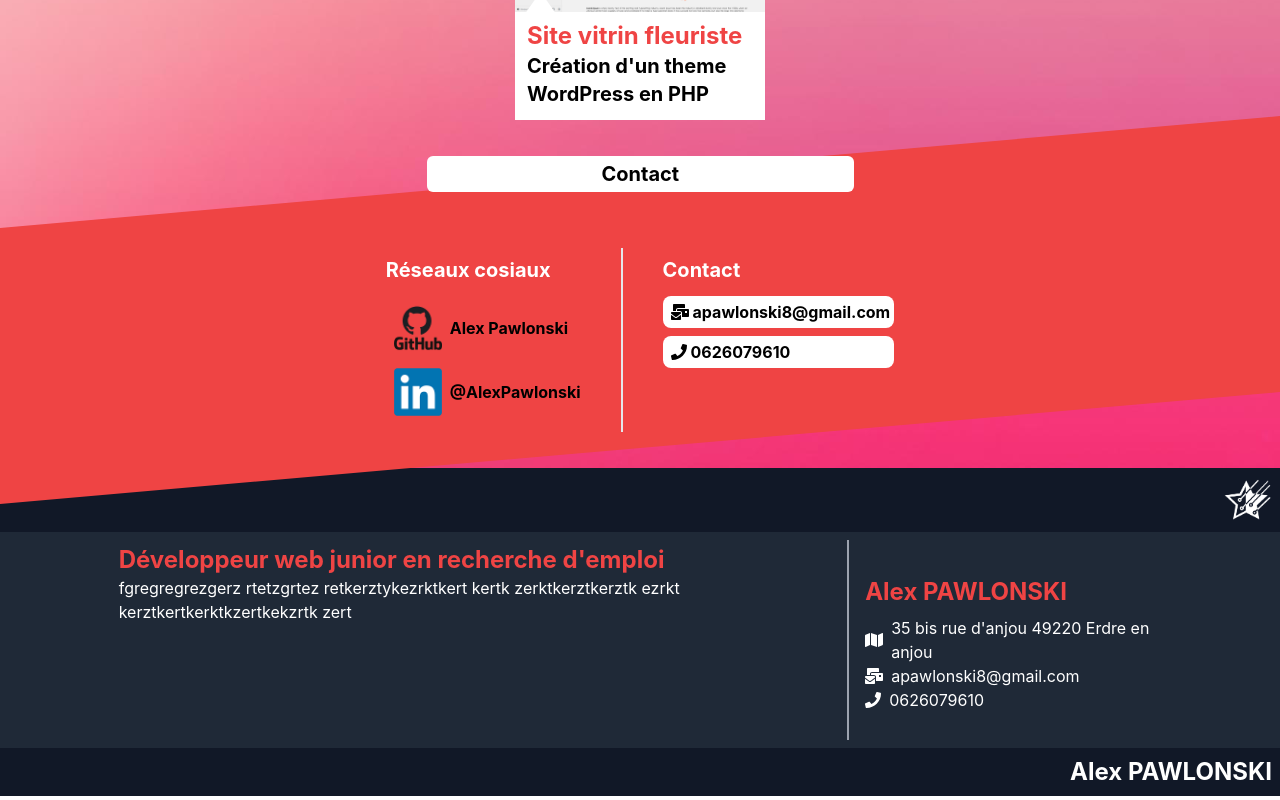
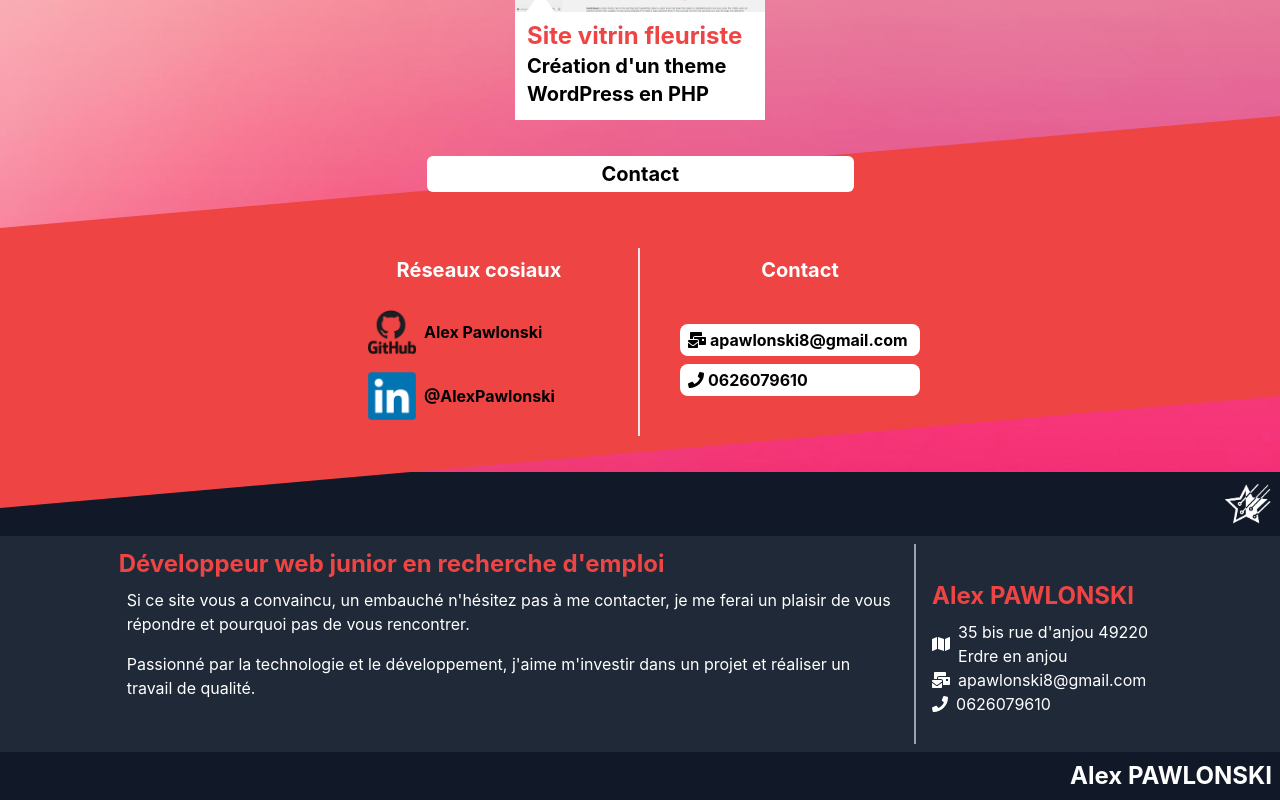
Before and after one commit to AlexPawlonski/Site_CV, a React (Create React App) app: page / in a window 1280 px wide. Shown: the part 4056-4856 px from the top of the page. Built offline with nearby package versions, Linux system fonts and the light colour scheme.

Commit message:
add desc

```diff
--- a/src/App.js
+++ b/src/App.js
@@ -415,7 +415,11 @@ function App() {
                 author: "CodingWeb",
                 client: "Shepard",
                 date:"nov. 2020 - déc. 2020",
-                desc: "vfz v dvfr zrfvfvefvzefsvnfdkfdzjkfjr ",
+                desc: [
+                  "Sur ce projet j'ai réalisé plusieurs travaux, notamment une mise à jour graphique des composants existant ou des template FireBlaze html. Tout cela en utilisant bootstrap mais aussi du CSS classique pour les composants qui demandaient un peu plus de personnalisation.",
+                  "J'ai aussi effectué un travail assez conséquent sur la marketplace du site “Voir diapositive 3”  en créant et en paramétrant le composants filtre des produits de la boutique. ",
+                  "J'ai effectué mon travail en utilisant l'application storybook,  et en étant supervisé par mon chef d'équipe via la plate-forme Gira qui nous servait à communiquer entre membres de l'équipe mais aussi avec  les responsables du projet de l'entreprise Shepard Event.",
+                ],
                 skill: ["Bootstrap", "HTML", "CSS", "JS", "FireBlaze template"],
                 framWork: ["React JS", "Meteor JS", "MongoDB"],
                 tabWork: ['Création de composent React','mise a jour de template HTML','Mise a jour de style css et Boostrape'],
@@ -461,7 +465,10 @@ function App() {
                 author: "CodingWeb",
                 client: "Projet intern",
                 date:"nov. 2020 - déc. 2020",
-                desc: "vfz v dvfr zrfvfvefvzefsvnfdkfdzjkfjr ",
+                desc: [
+                  "Pour cette application qui a été créée en 2015. On m'a confié la responsabilité de sa migration d'une version assez daté de Meteor JS,  à la dernière version sortie au moment où j'ai réalisé mon travail.",
+                  "Une fois la migration faite et le site fonctionnel,  on m'a confié la tâche de mettre à jour graphiquement les templates HTML du site qui utilisait Bootstrap. Mais surtout de remplacer l'intégralité des styles géré par bootstrap,  par une technologie différente nommée Storybook CSS.",
+                ],
                 skill: ["Tailwind CSS","Bootstrap", "HTML", "CSS", "JS", "FireBlaze template"],
                 framWork: ["Meteor JS", "MongoDB"],
                 tabWork: ['mise a jour de template HTML','Mise a jour de style css', 'Migration de Bootstrap ver Tailwind CSS'],
@@ -511,7 +518,11 @@ function App() {
                 author: "Alex Pawlonski",
                 client: "Projet d'étude Cefii",
                 date:"juin. 2020",
-                desc: "vfz v dvfr zrfvfvefvzefsvnfdkfdzjkfjr ",
+                desc: [
+                  "Projet qu'un projet d'étude réalisé durant ma formation, consistant à réaliser un site  complètement animé utilisant jQuery.",
+                  "j'ai alors été amené à travailler sur la réalisation d'une page interactive “Voir diapositive numéro 2”  composé d'une reconstitution du système solaire fixe,  qui quand on clique sur les planètes présente dans la liste à sa gauche  s'anime  pour représenter leur trajectoire autour du Soleil.",
+                  "Dans ce projet en plus des animations j'ai travaillé sur une partie sécuritée “ voir diapositives 5”  Où je devais mettre en place des vérification de chant texte à l'envoi d'un formulaire.",
+                ],
                 skill: ["HTML", "CSS", "JS", "JQuery"],
                 tabWork: ['Création du site en HTML','Animation en CSS et JS ', 'Création d\'un formulaire de contact avec test intégré'],
                 link: {
@@ -556,7 +567,9 @@ function App() {
                 author: "Alex Pawlonski",
                 client: "Projet d'étude Cefii",
                 date:"Juilet. 2020",
-                desc: "vfz v dvfr zrfvfvefvzefsvnfdkfdzjkfjr ",
+                desc: [
+                  "Projet d'étude réalisé durant ma formation qui visait à nous entraîner et à nous perfectionner sur l'utilisation de MySQL et de PHP dans une structure de site web en MVC,  comportant un CRUD pour gérer les données d'une base de données.",
+                ],
                 skill: ["PHP", "MySql", "MVC", "HTML", "Boostrap"],
                 tabWork: ['Création de page HTML','Mise en page avec Boostrap', 'Création d\'un MVC en PHP', 'Mise en place d\'un CRUD avec des requette SQL'],
                 link: {
@@ -601,7 +614,10 @@ function App() {
                 author: "Alex PAWLONSKI + les étudiants du Cefii ",
                 client: "Projet d'étude WordPress et PHP",
                 date:"Mai. 2020",
-                desc: "vfz v dvfr zrfvfvefvzefsvnfdkfdzjkfjr ",
+                desc: [
+                  "Projet que j'ai réalisé en équipe durant ma formation, Qui visait a entraîné et à nous apprendre la gestion d'une équipe et son management puisque nous avons chacun était amené à diriger le travail des autres sur le projet. ",
+                  "Mais aussi à faire une synthèse de tout ce que nous avions appris sur la création de thème et de plugin en PHP pour WordPress.",
+                ],
                 skill: ["PHP", "HTML", "CSS"],
                 cms: ["WordPress"],
                 tabWork: ['Création d\'un theme WordPres','Mise en page et intégration CSS', 'Management d\'une équipe de développeur'],
@@ -667,7 +683,10 @@ function App() {
         },
         info: {
           title: "Développeur web junior en recherche d'emploi",
-          text: "fgregregrezgerz rtetzgrtez retkerztykezrktkert kertk zerktkerztkerztk ezrkt kerztkertkerktkzertkekzrtk zert",
+          text: [
+            "Si ce site vous a convaincu,  un embauché n'hésitez pas à me contacter,  je me ferai un plaisir de vous répondre et pourquoi pas de vous rencontrer.",
+            "Passionné par la technologie et le développement, j'aime m'investir dans un projet et réaliser un travail de qualité."
+          ],
         },
         name: "Alex PAWLONSKI",
         location: "35 bis rue d'anjou 49220 Erdre en anjou",
--- a/src/components/molecules/Contact.js
+++ b/src/components/molecules/Contact.js
@@ -6,22 +6,22 @@ import { faPhone, faMailBulk } from '@fortawesome/free-solid-svg-icons/';
 export const Contact = ({ data , ...props }) => {
 
 return(
-  <div className="sm:flex pb-4">
-    <div className="sm:border-r-2 p-2 pr-10">
-      <div className="mb-3">
+  <div className="sm:flex pb-4 text-center">
+    <div className="sm:border-r-2 p-2 pr-10 w-72">
+      <div className="mb-4">
          <Title type="h2-w" data={data.data.dataLink.title}/>
       </div>
       <ul>
         {data.data.dataLink.data.map( data => <li className="flex items-center transform hover:scale-105 duration-100"><Img type="logo" data={data.logo}/> <a target="_blank" className="font-bold" href={data.link.url}>{data.link.value}</a></li>)}
       </ul>
     </div>
-    <div className="p-2 sm:border-none border-t-2 pl-10">
-      <div className="mb-3">
+    <div className="p-2 sm:border-none border-t-2 pl-10 w-72">
+      <div className="mb-10">
          <Title type="h2-w" data={data.data.dataContact.title}/>
       </div>
       <ul>
-        <li className="flex items-center bg-white text-black font-bold p-1 rounded-lg transform hover:scale-105 duration-100 mb-2"> <FontAwesomeIcon icon={faMailBulk} className="m-1"/><a href={`mailto:`+data.data.dataContact.data.mail}>{data.data.dataContact.data.mail}</a></li>
-        <li className="flex items-center bg-white text-black font-bold p-1 rounded-lg transform hover:scale-105 duration-100 mt-2"> <FontAwesomeIcon icon={faPhone} className="m-1"/><a href={`tel:`+data.data.dataContact.data.phone}>{data.data.dataContact.data.phone}</a></li>
+        <li className="flex items-center bg-white text-black font-bold p-1 my-2 rounded-lg transform hover:scale-105 duration-100 mb-2"> <FontAwesomeIcon icon={faMailBulk} className="m-1"/><a href={`mailto:`+data.data.dataContact.data.mail}>{data.data.dataContact.data.mail}</a></li>
+        <li className="flex items-center bg-white text-black font-bold p-1 my-2 rounded-lg transform hover:scale-105 duration-100 mt-2"> <FontAwesomeIcon icon={faPhone} className="m-1"/><a href={`tel:`+data.data.dataContact.data.phone}>{data.data.dataContact.data.phone}</a></li>
       </ul>
     </div>
   </div>
--- a/src/components/molecules/InfoProject.js
+++ b/src/components/molecules/InfoProject.js
@@ -48,9 +48,11 @@ if (data) {
             <div className="sm:flex justify-around ml-auto mr-auto mt-2">
                 <div className="mx-2 w-full">
                     <div className="border-gray-600 border-b pb-1 ">
-                        <Title type="h2" data={"Travail réalisé sur le projet"} />
+                        <div className="pb-2">
+                          <Title type="h2" data={"Travail réalisé sur le projet"} />
+                        </div>
                         <div>
-                            <p>{data.dataProject.desc}</p>
+                            {data.dataProject.desc.map( data => <p className="p-1">{data}</p>)}
                         </div>
                     </div>
                     <ul>
--- a/src/components/organism/Footer.js
+++ b/src/components/organism/Footer.js
@@ -13,7 +13,7 @@ export const footer = ({ data , ...props }) => {
           <div className=" ml-auto mr-auto w-10/12 md:flex justify-between">
             <div className="p-3">
               <Title type="h2" data={data.info.title} />
-              <p className="text-white">{data.info.text}</p>
+              {data.info.text.map(data => <p className="text-white p-2">{data}</p>)}
             </div>
             <div className="p-3 pl-4 border-l-2 border-gray-400 my-2">
               <ul className="py-4 text-white">
```
Also changed, not shown: 1 other file (tests, documents, lock files or other folders).
